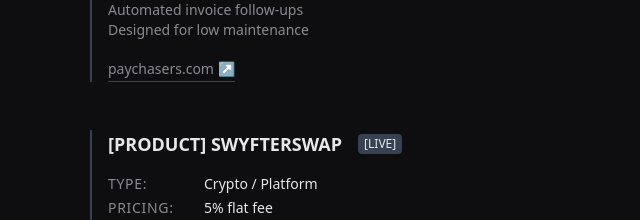
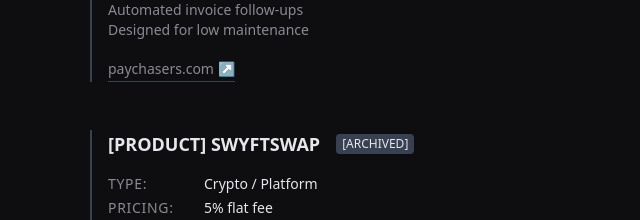
Before and after one commit to smngvlkz/Portfolio_V2, a Next.js app: page / in a window 1280 px wide. Shown: the part 1180-1400 px from the top of the page, without its empty margins (150-790 px from the left). Built offline with nearby package versions, Linux system fonts and the light colour scheme.

Commit message:
fixed: Correct product name from  'SWYFTSWAP' and update its status from '[LIVE]' to '[ARCHIVED]' in product log

```diff
--- a/src/app/components/ProductLog.tsx
+++ b/src/app/components/ProductLog.tsx
@@ -33,8 +33,8 @@
         url: "https://www.paychasers.com/"
     },
     {
-        name: "SWYFTERSWAP", // User called it SwyftSwap, let's keep name consistent but maybe uppercase in UI? keeping source data correct first. User asked for uppercase "Log identifiers".
-        status: "[LIVE]",
+        name: "SWYFTSWAP",
+        status: "[ARCHIVED]",
         type: "Crypto / Platform",
         pricing: "5% flat fee",
         goal: "Financial inclusion",
```
